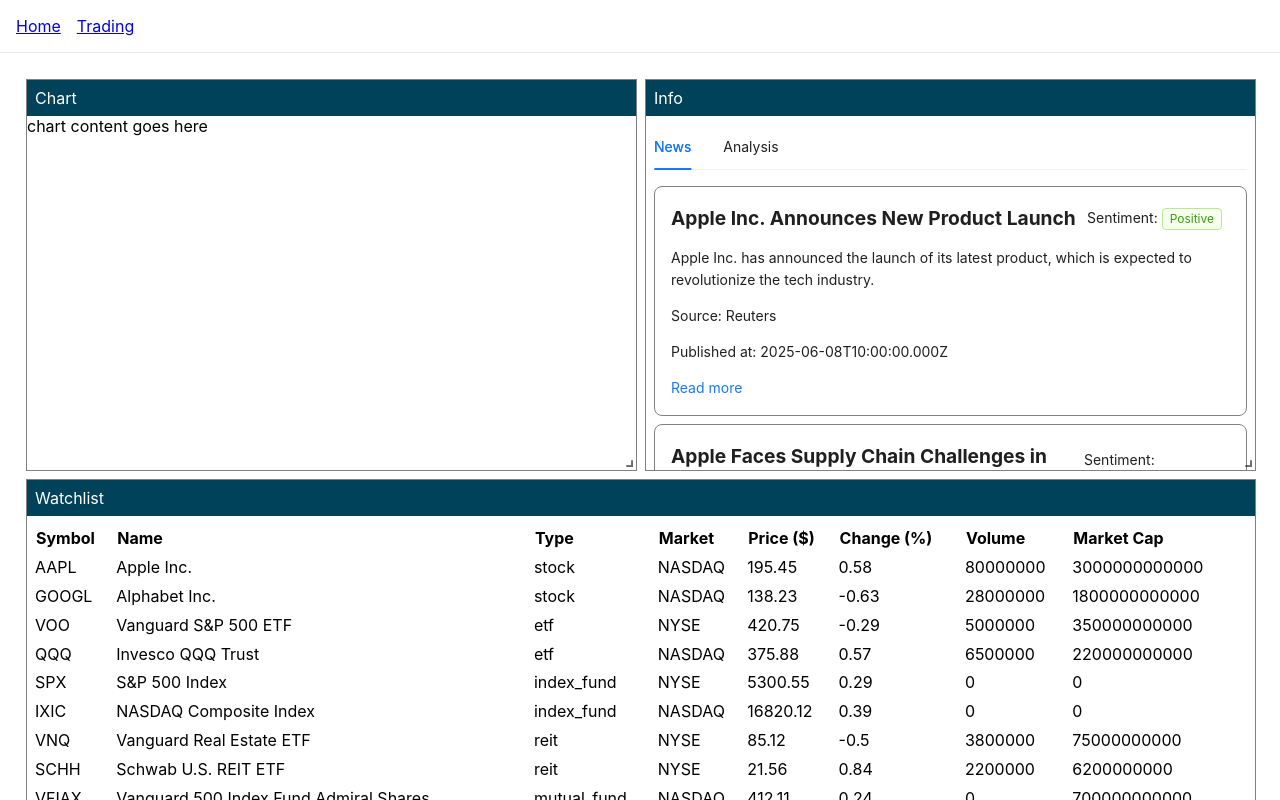
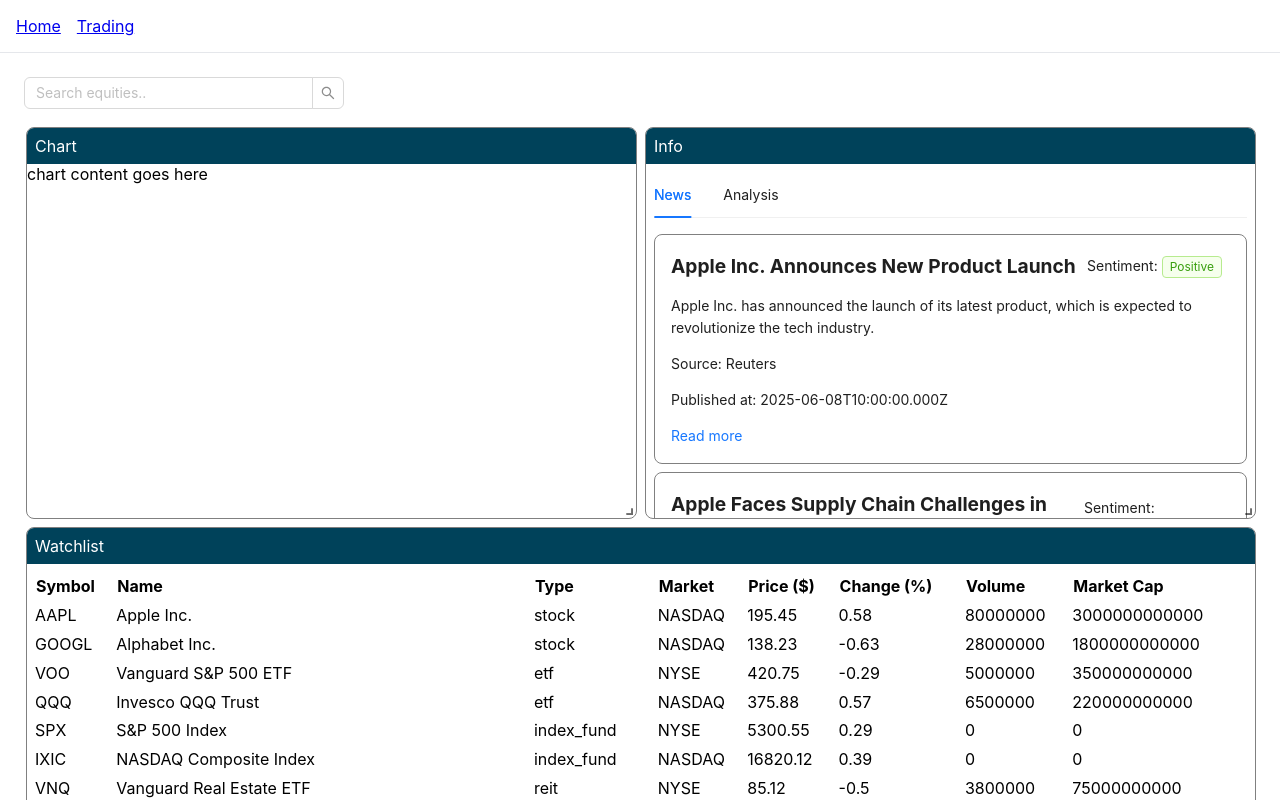
Before and after one commit to pohti/patrick-chen-portfolio, a Next.js app: page /trading in a window 1280 px wide. Shown: the top 800 px of the page. Built offline with nearby package versions, Linux system fonts and the light colour scheme.

Commit message:
chore: add search box - no functionality yet

```diff
--- a/src/app/trading/page.css
+++ b/src/app/trading/page.css
@@ -1,4 +1,9 @@
+div.trading-header {
+  padding: 0.5rem;
+}
+
 .grid-item {
   border: 1px solid grey;
   /* padding: 0.5rem; */
+  border-radius: 0.5rem;
 }
--- a/src/app/trading/page.tsx
+++ b/src/app/trading/page.tsx
@@ -1,5 +1,4 @@
 'use client';
-
 import React from 'react';
 import { Responsive, WidthProvider } from 'react-grid-layout';
 import './page.css';
@@ -8,7 +7,9 @@
 import WatchList from './WatchList';
 import Chart from './Chart';
 import Info from './Info';
+import { Input } from 'antd';
 
+const { Search } = Input;
 const ResponsiveGridLayout = WidthProvider(Responsive);
 
 const Trading = () => {
@@ -21,6 +22,11 @@
   };
   return (
     // TODO: change the color of the grid while being dragged
+    <div>
+      <div className="trading-header">
+        {/* // TODO: implement search logic */}
+        <Search placeholder="Search equities.." style={{ width: '20rem' }} />
+      </div>
       <ResponsiveGridLayout
         layouts={defaultLayouts}
         rowHeight={30}
@@ -36,6 +42,7 @@
           <WatchList />
         </div>
       </ResponsiveGridLayout>
+    </div>
   );
 };
 
```
Lines whose indentation alone changed are shown as unchanged.
